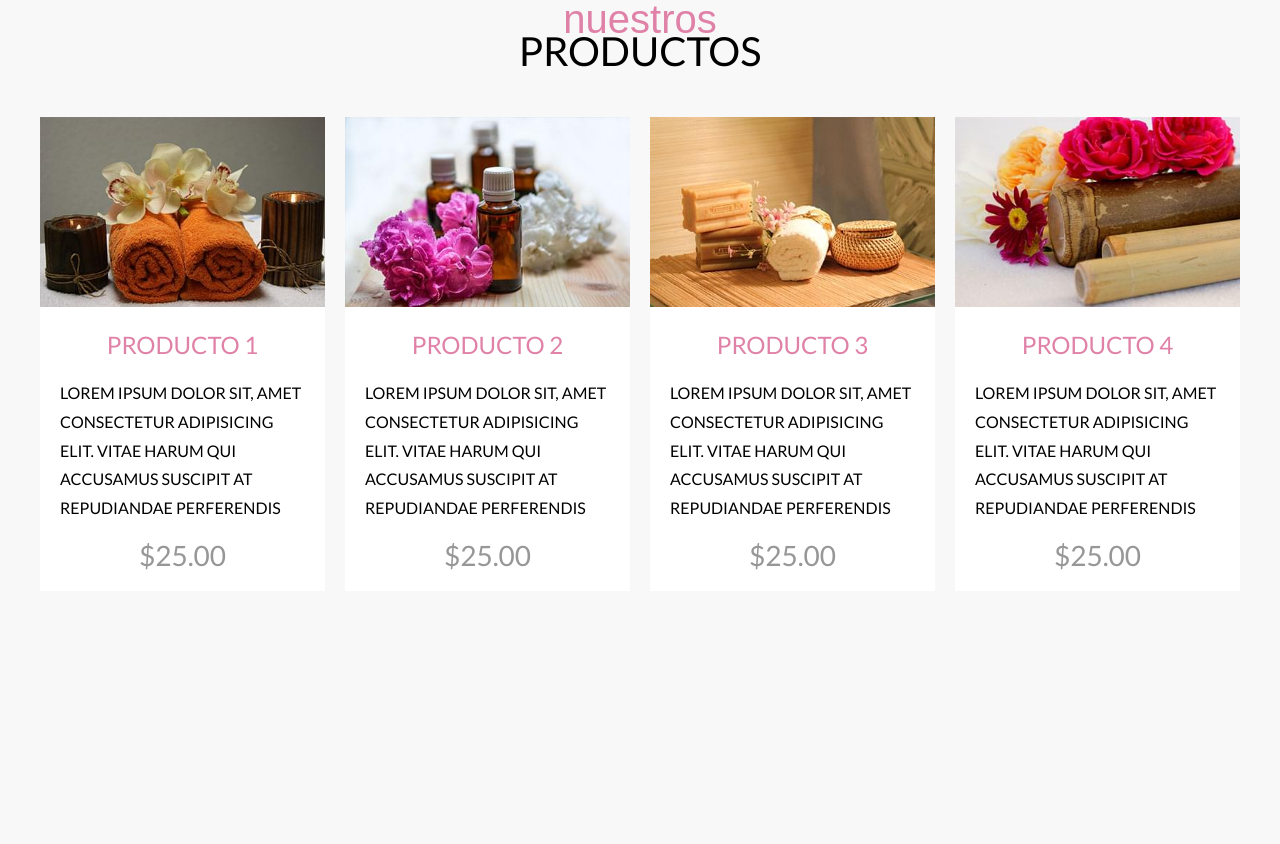
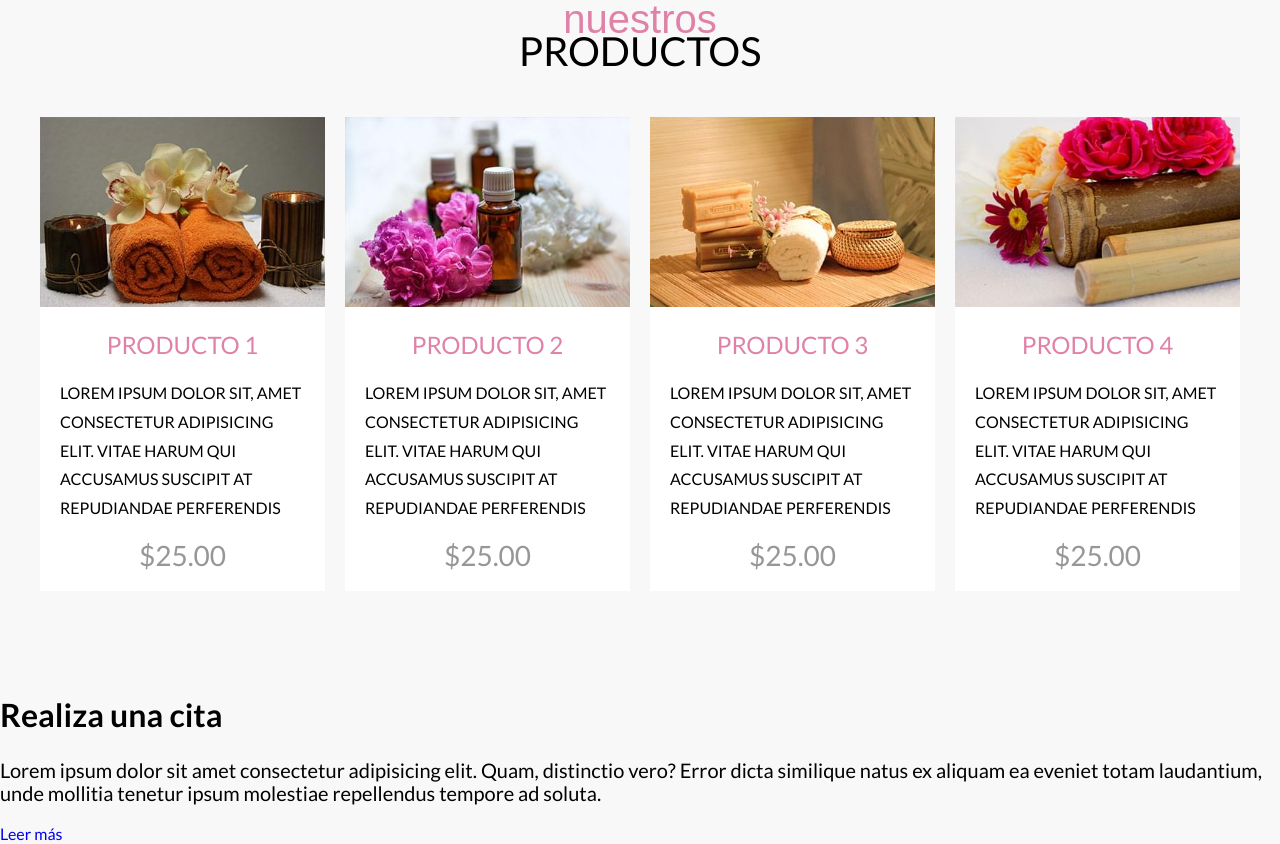
Before and after one commit to mcmmiguel/CarolinaSpaProject, a website: page index.html in a window 1280 px wide. Shown: the part 2828-3672 px from the top of the page. Before the commit the page ends 3499 px from the top, so only its background shows below. Drawn offline with Linux system fonts and the light colour scheme; a web font is replaced by a local one.

Commit message:
index.html: Seccion Cita agregada

```diff
--- a/index.html
+++ b/index.html
@@ -219,5 +219,11 @@
         </div>
     </main>
 
+    <section class="cita">
+        <h2 class="cita__heading">Realiza una cita</h2>
+        <p class="cita__texto">Lorem ipsum dolor sit amet consectetur adipisicing elit. Quam, distinctio vero? Error dicta similique natus ex aliquam ea eveniet totam laudantium, unde mollitia tenetur ipsum molestiae repellendus tempore ad soluta.</p>
+        <a href="#" class="cita__enlace">Leer más</a>
+    </section>
+
 </body>
 </html>
```
